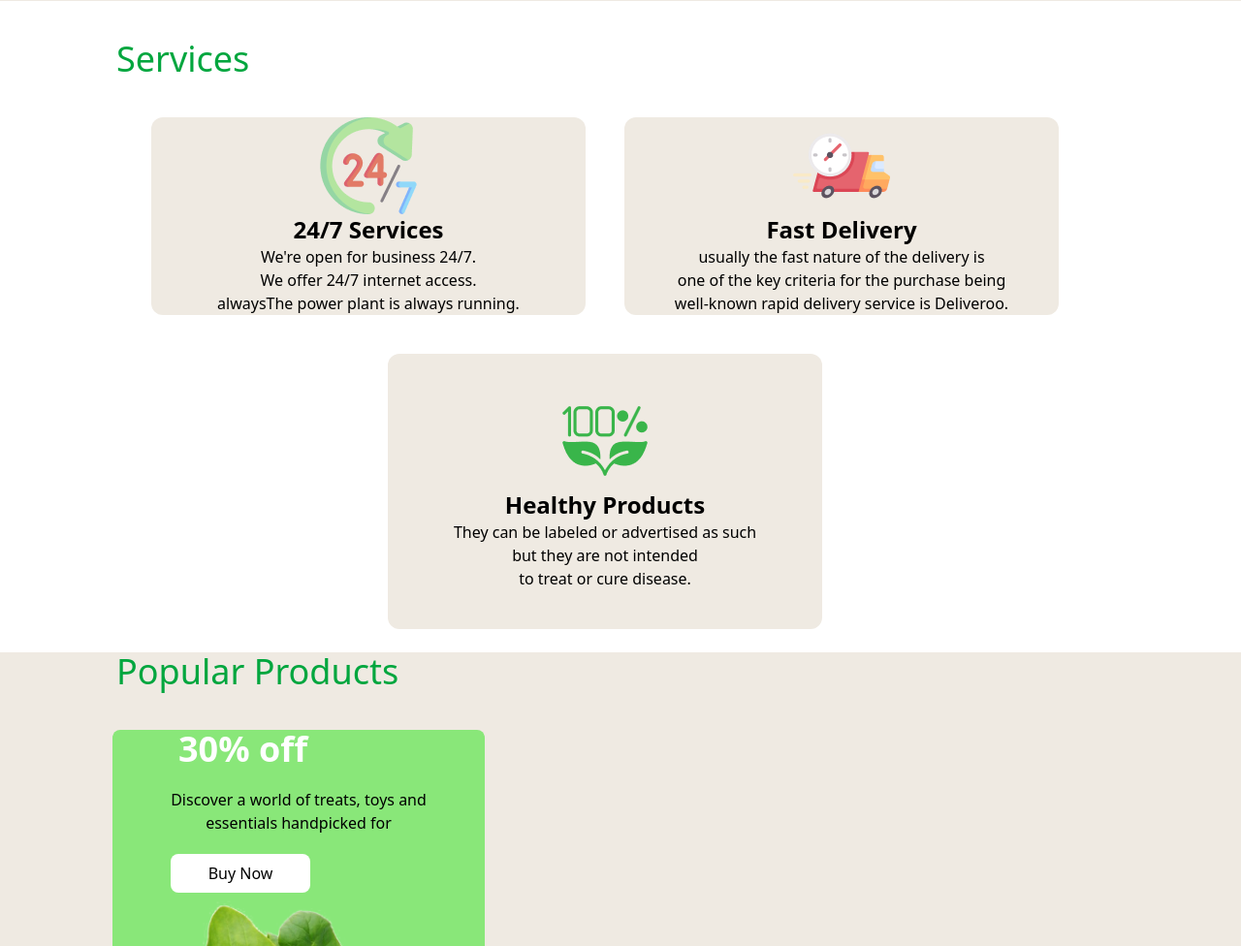
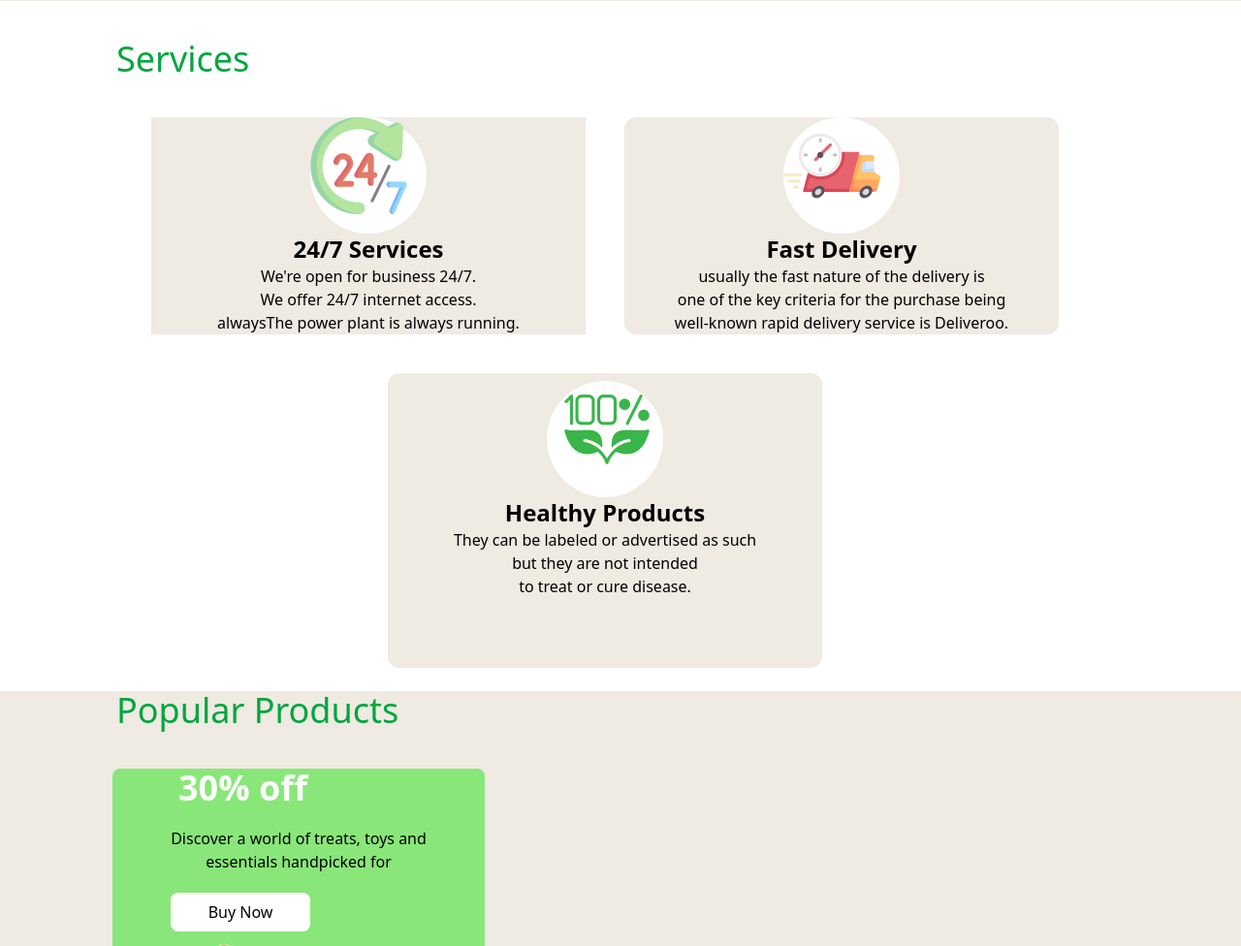
Before and after one commit to Far506/programming-hero-assignment-3, a plain HTML site: page index.html in a window 1280 px wide. Shown: the part 1020-1996 px from the top of the page at 97% size. Drawn offline with nearby package versions, Linux system fonts and the light colour scheme.

Commit message:
task added

```diff
--- a/index.html
+++ b/index.html
@@ -42,7 +42,7 @@
 
         </nav>
 
-        <p class="text-6xl justify-center text-center mt-10 ">Freshness <span class="text-green-500 ">You Can <br> Count </span>On, Prices You’ll Love!</p>
+        <p class="text-6xl justify-center text-center mt-10 md:grid-cols-1 ">Freshness <span class="text-green-500 ">You Can <br> Count </span>On, Prices You’ll Love!</p>
 
         <p class="text-xl justify-center text-center mt-10 ">Shop your daily essentials at unbeatable prices. From fresh produce to pantry <br> staples, we’ve got you covered every day!</p>
 
@@ -62,22 +62,33 @@
 
 
         <div class="flex flex-wrap justify-center gap-10 mr-8">
-            <div class=" w-md h-380px rounded-xl bg-[#efeae2] flex flex-col items-center">
-                <img class="justify-center" src="./images/service.png" alt="">
+            <div class=" w-md h-380px bg-[#efeae2] flex flex-col items-center">
+                <div class="rounded-full bg-white w-30 h-30">
+                    <img class="justify-center" src="./images/service.png" alt="">
+                </div>
                 <p class="text-2xl font-semibold text-center">24/7 Services</p>
                 <p class="text-center">We're open for business 24/7. <br>We offer 24/7 internet access. <br> alwaysThe power plant is always running.</p>
             </div>
 
             <div class=" w-md h-380px rounded-xl bg-[#efeae2] flex flex-col items-center ">
-                <img class="" src="./images/delivery.png" alt="">
+
+                <div class="rounded-full bg-white w-30 h-30">
+                    <img class="" src="./images/delivery.png" alt="">
+
+                </div>
                 <p class="text-2xl font-semibold text-center">Fast Delivery</p>
                 <p class="text-center">usually the fast nature of the delivery is<br>one of the key criteria for the purchase being<br>well-known rapid delivery service is Deliveroo.</p>
             </div>
 
             <div class=" w-md h-380px rounded-xl bg-[#efeae2] flex flex-col items-center p-10">
-                <img class="" src="./images/healthy.png" alt="">
-                <p class="text-2xl font-semibold text-center">Healthy Products</p>
-                <p class="text-center">They can be labeled or advertised as such<br>but they are not intended<br>to treat or cure disease.</p>
+                <div class="rounded-full bg-white w-30 h-30 relative bottom-8">
+                    <img class="relative left-3" src="./images/healthy.png" alt="">
+                </div>
+
+                <div class="relative bottom-8">
+                    <p class="text-2xl font-semibold text-center">Healthy Products</p>
+                    <p class="text-center">They can be labeled or advertised as such<br>but they are not intended<br>to treat or cure disease.</p>
+                </div>
             </div>
 
         </div>
@@ -101,7 +112,7 @@
 
                 </div>
 
-                <div class="grid grid-cols-3 gap-10">
+                <div class="grid grid-cols-1 gap-10 md:grid-cols-2 lg:grid-cols-3 ">
                     <div class="flex flex-col items-center bg-white w-80">
                         <img class="rounded-lg bg-white" src="./images/onion.png" alt="">
                         <i class="fa-solid fa-star">4.5</i>
@@ -180,7 +191,7 @@
     <p class="text-4xl text-green-600 ml-36 mt-10 mb-10">Arrival & Offers</p>
 
 
-    <div class="mt-10 flex justify-center gap-4 ">
+    <div class="mt-10 flex flex-col md:flex-row justify-center gap-4">
         <section class="w-5/11">
             <div class="flex">
                 <div class=" bg-green-700 w-full h-70">
```
